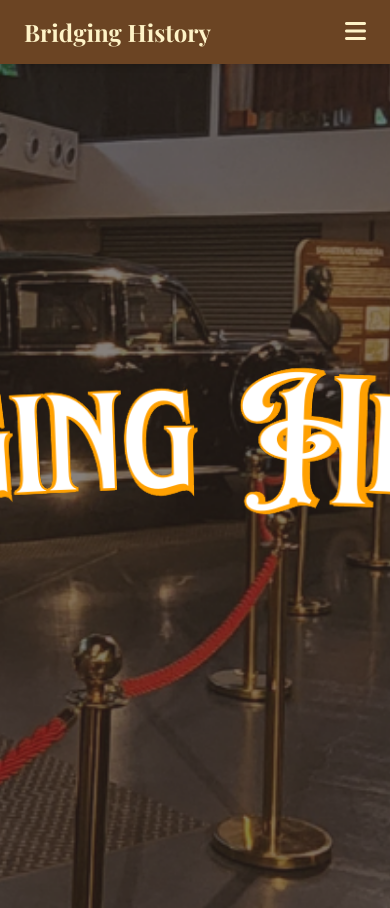
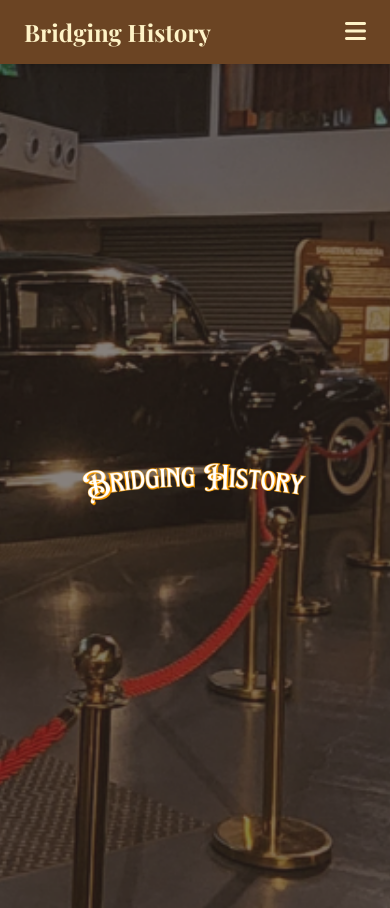
Before and after one commit to PROJECTCOOP-YEY/Bridging-History, a plain HTML site: page index.html in a window 390 px wide. Shown: the top 908 px of the page. Drawn offline with nearby package versions, Linux system fonts and the light colour scheme.

Commit message:
Update index.html with latest changes

```diff
--- a/index.html
+++ b/index.html
@@ -204,7 +204,8 @@
   <!-- Main Content -->
   <main>
     <!-- Hero Section with Background -->
-<section id="home" class="section-bg min-h-screen flex items-center justify-center" style="background-image: url('background.png')">
+    <section id="home" class="section-bg min-h-screen flex items-center justify-center" style="background-image: url('background.png'); background-size: cover; background-position: center;">
+
       <!-- Logo Container -->
       <div class="logo-container">
         <img src="Final Logo.png" class="logo" alt="Bridging History Logo">
@@ -216,16 +217,29 @@
           justify-content: center;
           align-items: center;
           padding: 2rem;
+          width: 100%;
         }
 
         .logo {
-    width: 300vw !important;
-    max-width: 1800px !important;
-    height: auto !important;
+          width: 200%;
+          max-width: 2000px; /* Adjust based on how big you want the logo to be at most */
+          height: auto;
+        }
+
+        @media (max-width: 768px) {
+          .logo {
+            max-width: 80%;
+          }
+        }
+
+        @media (max-width: 480px) {
+          .logo {
+            max-width: 70%;
+          }
         }
       </style>
+    </section>
 
-</section>
 
     <!-- About Section with Background -->
     <section id="about" class="section-bg py-20" style="background-image: url('about.png')">
```
Lines whose indentation alone changed are shown as unchanged.
